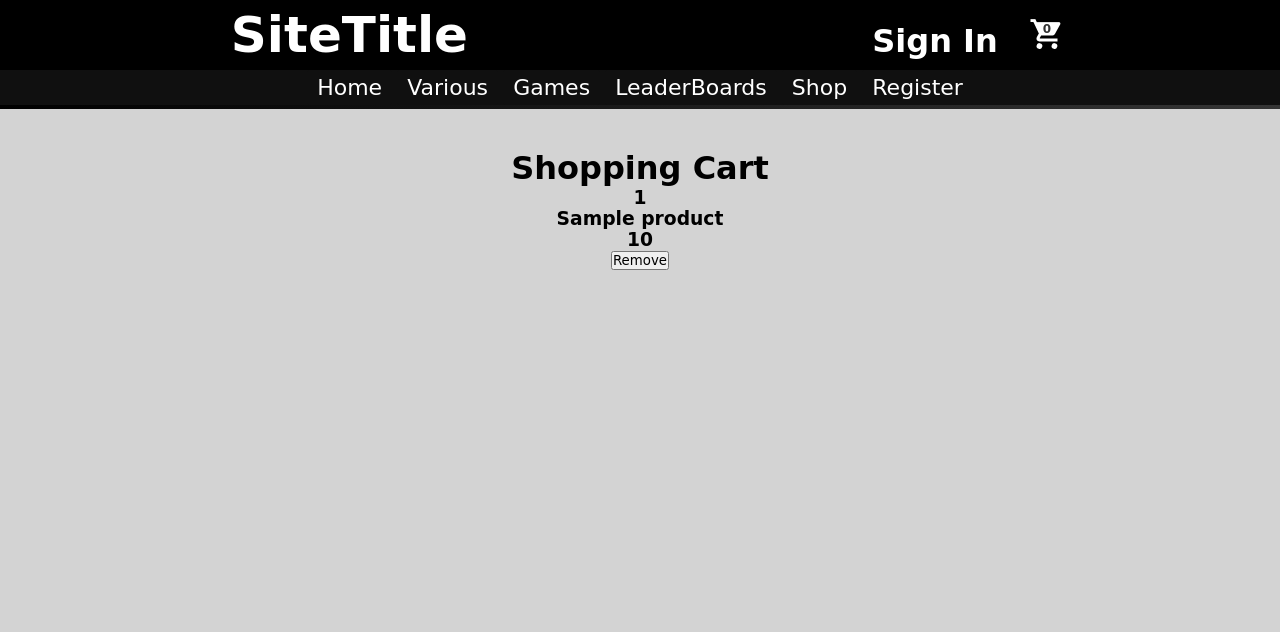
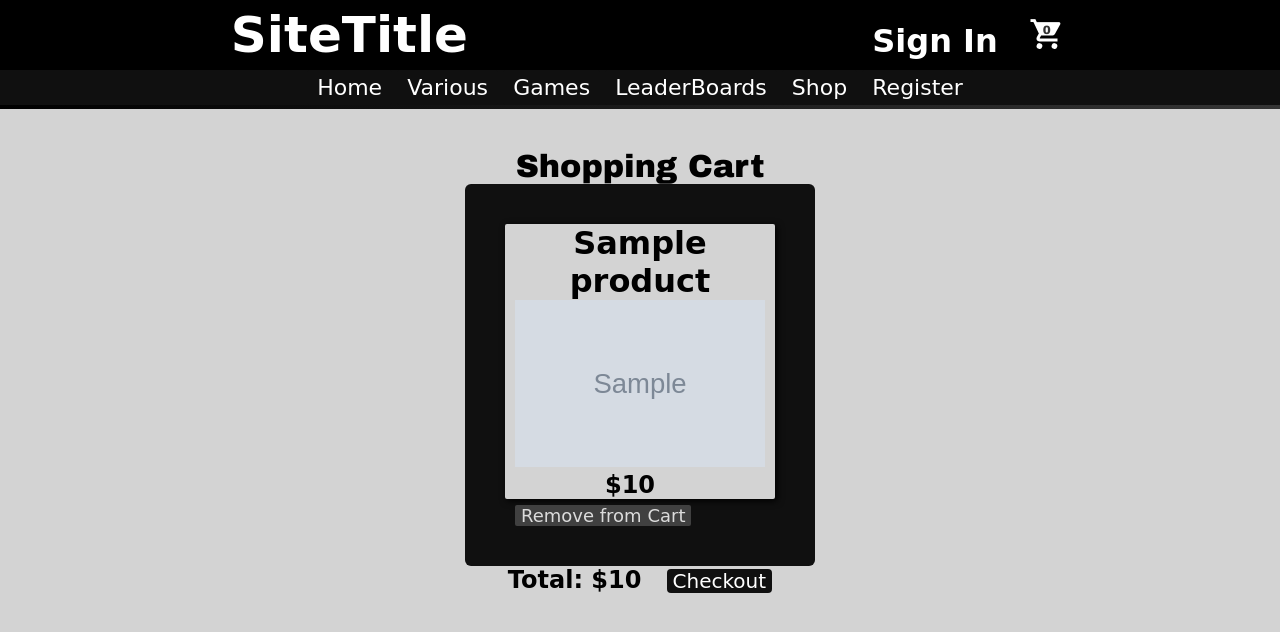
Before and after one commit to Jttsuda/1st-Django-E-Commerce-Site, a Django app: template templates/cart.html in a window 1280 px wide. Shown: the top 632 px of the page. Run offline with Django 3.2, Linux system fonts and the light colour scheme; the template is opened without the code that fills it: most values are stand-ins (such as "Sample title", 1, 10 or a date in 2020); grey boxes marked "Sample" are stand-in pictures; parts of the project's set-up code (start-up, migrations or seed data) failed here and were passed over.

Commit message:
Created basic shopping cart template

```diff
--- a/static/css/cart.css
+++ b/static/css/cart.css
@@ -0,0 +1,100 @@
+/* Products in Cart */
+#cart-title {
+  font-family: "Arial Black", Gadget, sans-serif;
+  text-align: center;
+  color: black;
+  width: 100%;
+}
+#products-outer-container {
+  display: flex;
+  justify-content: center;
+}
+#products-container {
+  display: flex;
+  flex-wrap: wrap;
+  justify-content: space-evenly;
+  background-color: var(--nav-buttons);
+  border-radius: 6px;
+  max-width: 950px;
+  padding: 20px;
+}
+.product-box-margin {
+  margin: 20px;
+}
+.products {
+  display: inline-block;
+  text-align: center;
+  background-color: var(--bg-color);
+  width: 270px;
+  border-radius: 2px;
+  color: black;
+  box-shadow: 2px 2px 7px black;
+}
+.product-image {
+  width: 250px;
+  height: 167px;
+  object-fit: cover;
+  padding-right: 10px;
+  padding-left: 10px;
+}
+.product-price {
+  display: inline-block;
+  margin-right: 20px;
+}
+/* Remove Product */
+.remove-button {
+  display: inline-block;
+  background-color: #404040;
+  color: #dcdcdc;
+  cursor: pointer;
+  font-size: 18px;
+  padding-left: 6px;
+  padding-right: 6px;
+  margin-top: 6px;
+  margin-left: 10px;
+  border: 0px;
+  border-radius: 2px;
+}
+.product-category {
+  display: none;
+}
+
+/* Total Price/Checkout */
+#total-checkout-container {
+  text-align: center;
+}
+#total-price-title {
+  display: inline-block;
+}
+#checkout-button {
+  display: inline-block;
+  cursor: pointer;
+  outline: none;
+  background-color: var(--nav-buttons);
+  color: var(--text-color);
+  font-size: 20px;
+  border: 0px;
+  border-radius: 4px;
+  margin-left: 20px;
+  padding-left: 6px;
+  padding-right: 6px;
+  transition: 0.4s;
+}
+#checkout-button:hover {
+  box-shadow: 1px 1px 7px black;
+}
+
+/* Hovering Over Products */
+.products:hover {
+  animation: productHover 0.5s;
+  animation-fill-mode: both;
+}
+@keyframes productHover {
+  from {
+    box-shadow: 2px 2px 7px black;
+  }
+  to {
+    box-shadow: 10px 10px 7px black;
+    transform: translate(-2px, -2px);
+  }
+}
--- a/static/css/main.css
+++ b/static/css/main.css
@@ -108,11 +108,12 @@ input[type="password"] {
   display: inline-block;
 }
 #amount-of-items {
+  font-family: "Arial Black", Gadget, sans-serif;
   color: black;
   font-size: 12px;
   font-weight: bold;
   width: 20px;
-  transform: translate(28px, 20px);
+  transform: translate(28px, 21px);
   opacity: 0.8;
 }
 #shopping-cart {
--- /dev/null
+++ b/static/javascript/cart.js
@@ -0,0 +1,12 @@
+{
+    // Displaying Total Price
+    const prices = document.querySelectorAll(".product-price");
+    let totalPrice = 0;
+    for(let i=0; i<prices.length; i++){
+        totalPrice += parseFloat(prices[i].innerHTML.slice(1));
+    }
+    document.getElementById("total-price").innerHTML = totalPrice;
+
+
+
+}
--- a/templates/cart.html
+++ b/templates/cart.html
@@ -1,20 +1,40 @@
 {% extends "base.html" %}
 {% block head %}
+<link rel="stylesheet" href="/static/css/cart.css">
 {% endblock %}
 
 {% block content %}
 
-<div style="text-align: center;">
-    <h1>Shopping Cart</h1>
-{% for item in items %}
-    <h3>{{item.product.id}}</h3>
-    <h3>{{item.product.name}}</h3>
-    <h3>{{item.product.price}}</h3>
-    <form action="" method="POST">
-        {% csrf_token %}
-        <button type="submit" name="remove-item" value="{{item.id}}">Remove</button>
-    </form>
-{% endfor %}
+<!-- Products in Cart -->
+<h1 id="cart-title">Shopping Cart</h1>
+<div id="products-outer-container">
+    <div id="products-container">
+        <!-- Displaying Each Product -->
+        {% for item in items  %}
+        <div class="product-box-margin">
+            <a href="{% url 'accounts:products' item.product.id %}">
+                <div class="products">
+                    <h1>{{item.product.name}}</h1>
+                    <img src="/static/images/products/{{item.product.image}}" alt="Uh" class="product-image">
+                    <h2 class="product-price">${{item.product.price}}</h2>
+                </div>
+                <!-- Remove Product from List -->
+                <form action="" method="POST">
+                    {% csrf_token %}
+                    <button type="submit" class="remove-button" name="remove-item" value="{{item.id}}">Remove from Cart</button>
+                </form>
+            </a>
+        </div>
+        {% endfor %}
+    </div>
 </div>
 
+<!-- Total Price/Checkout -->
+<div id="total-checkout-container">
+    <h2 id="total-price-title">Total: $<span id="total-price">0</span></h2>
+    <button id="checkout-button">Checkout</button>
+</div>
+
+<script defer src="/static/javascript/cart.js"></script>
+
 {% endblock %}
--- a/templates/shop.html
+++ b/templates/shop.html
@@ -26,7 +26,7 @@
 {% for product in products  %}
         <div class="product-margin">
             <a href="{% url 'accounts:products' product.id %}">
-                <div class="productHover">
+                <!-- <div class="productHover"> -->
                     <div class="products">
                         <h1>{{product.name}}</h1>
                         <img src="/static/images/products/{{product.image}}" alt="Uh" class="product-image">
@@ -38,7 +38,7 @@
                         <span class="fa fa-star"></span>
                         <span class="product-category">{{product.tags.all}}</span>
                     </div>
-                </div>
+                <!-- </div> -->
             </a>
         </div>
 {% endfor %}
```
Also changed, not shown: static/css/shop.css (+21 -25 lines), db.sqlite3.
